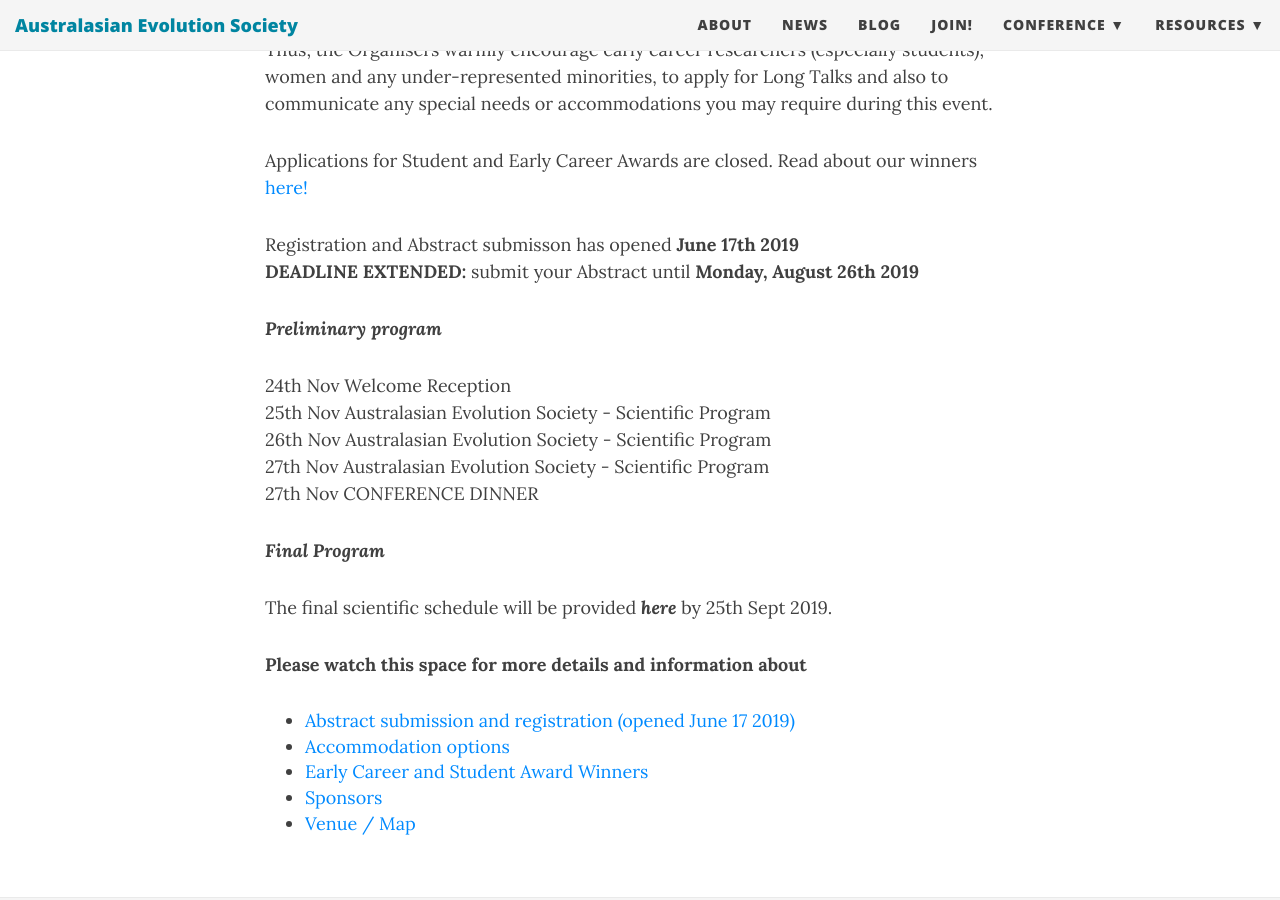
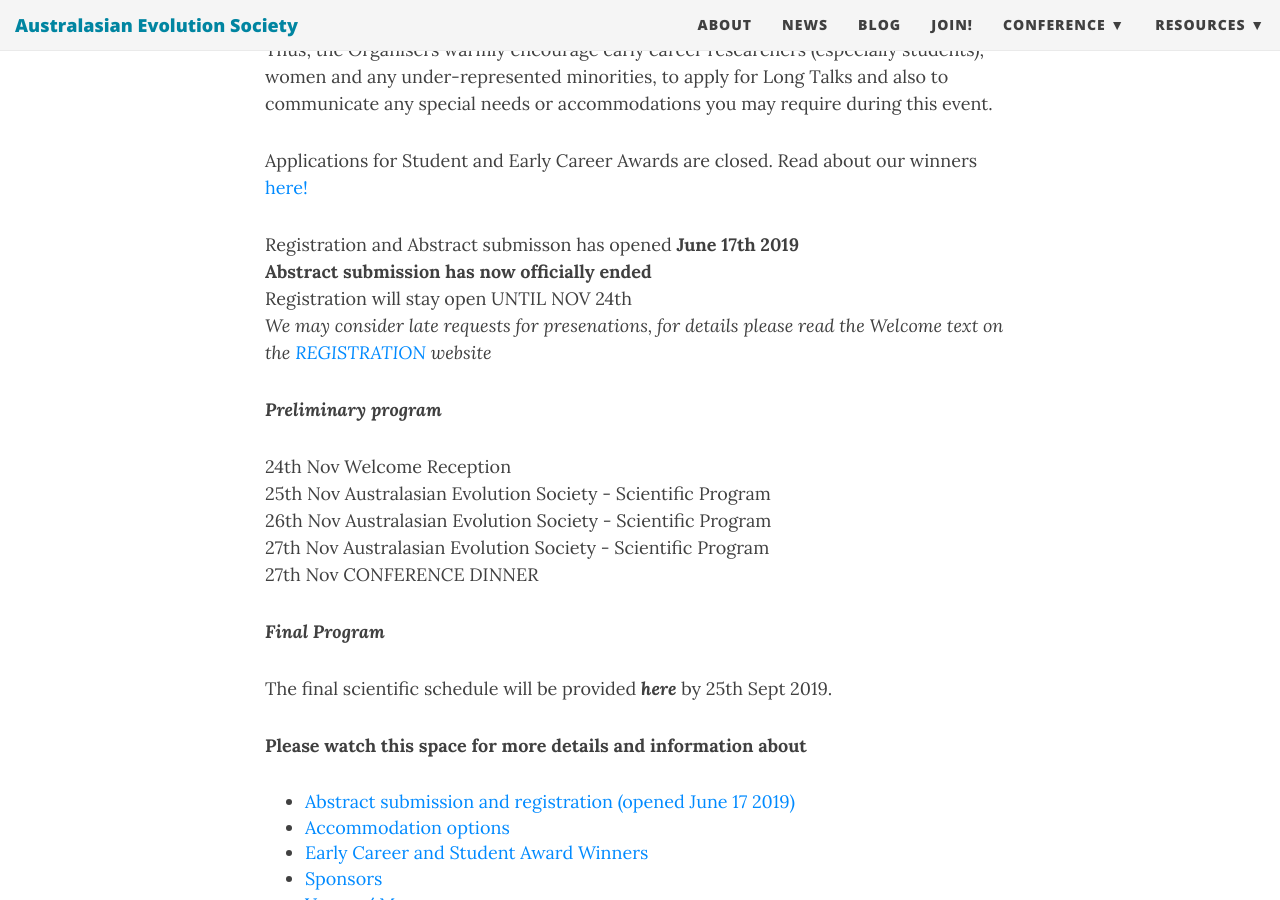
Before and after one commit to ausevo/ausevo.github.io, a Jekyll site: the page built from conference.md, in a window 1280 px wide and 900 px high, scrolled down 851 px. Built offline with Jekyll 4.4.1, drawn with Linux system fonts in a browser that asks for light colours; nearby versions of some CDN libraries.

Commit message:
Update conference.md

```diff
--- a/conference.md
+++ b/conference.md
@@ -20,7 +20,9 @@
 Applications for Student and Early Career Awards are closed. Read about our winners [here!](http://ausevo.com/2019-08-08-AES_Award_Winners/)
 
 Registration and Abstract submisson has opened **June 17th 2019**
-**DEADLINE EXTENDED:** submit your Abstract until **Monday, August 26th 2019**
+**Abstract submission has now officially ended**
+Registration will stay open UNTIL NOV 24th
+*We may consider late requests for presenations, for details please read the Welcome text on the [REGISTRATION](https://aes.corsizio.com/c/5cee085f0c0f597e06f7e964) website*
 
 
 ***Preliminary program***
```
